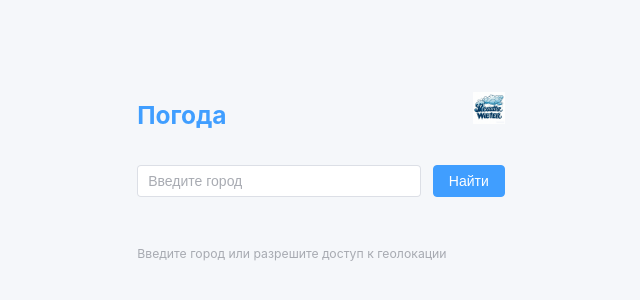
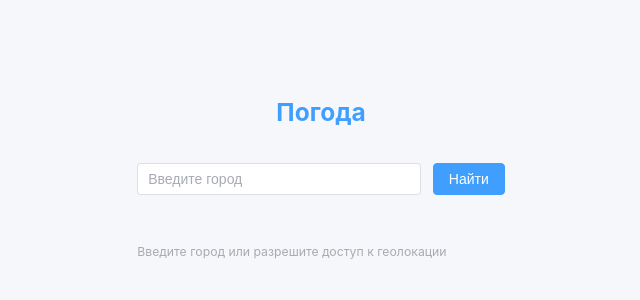
Before and after one commit to shadow-zone86/sds, a Vue app: page / in a window 1280 px wide. Shown: the part 222-522 px from the top of the page, without its empty margins (319-959 px from the left). Built offline with nearby package versions, Linux system fonts and the light colour scheme; no server answers.

Commit message:
fix: revert widget title to single h1 (#0017)

```diff
--- a/src/widgets/weather/ui/WeatherWidget.vue
+++ b/src/widgets/weather/ui/WeatherWidget.vue
@@ -1,15 +1,8 @@
 <template>
   <div class="weather-widget">
-    <div class="weather-widget__title">
-      <h1 class="weather-widget__title-text">
-        {{ title }}
-      </h1>
-      <img
-        src="/logo.webp"
-        alt="Логотип"
-        class="weather-widget__logo"
-      >
-    </div>
+    <h1 class="weather-widget__title">
+      {{ title }}
+    </h1>
 
     <SearchCityForm class="weather-widget__search" />
 
@@ -70,12 +63,6 @@ onMounted(() => {
   }
 
   &__title {
-    @include flex-between(baseline);
-    width: 100%;
-    max-width: var(--weather-block-max);
-  }
-
-  &__title-text {
     margin: 0;
     color: $color-primary;
     @include font-size($font-size-md);
@@ -83,14 +70,6 @@ onMounted(() => {
     @include media-min-sm {
       @include font-size($font-size-lg);
     }
-  }
-
-  &__logo {
-    width: auto;
-    height: auto;
-    max-width: 8rem;
-    max-height: 2.25rem;
-    object-fit: contain;
   }
 
   &__search,
```
Also changed, not shown: 1 other file (tests, documents, lock files or other folders).
